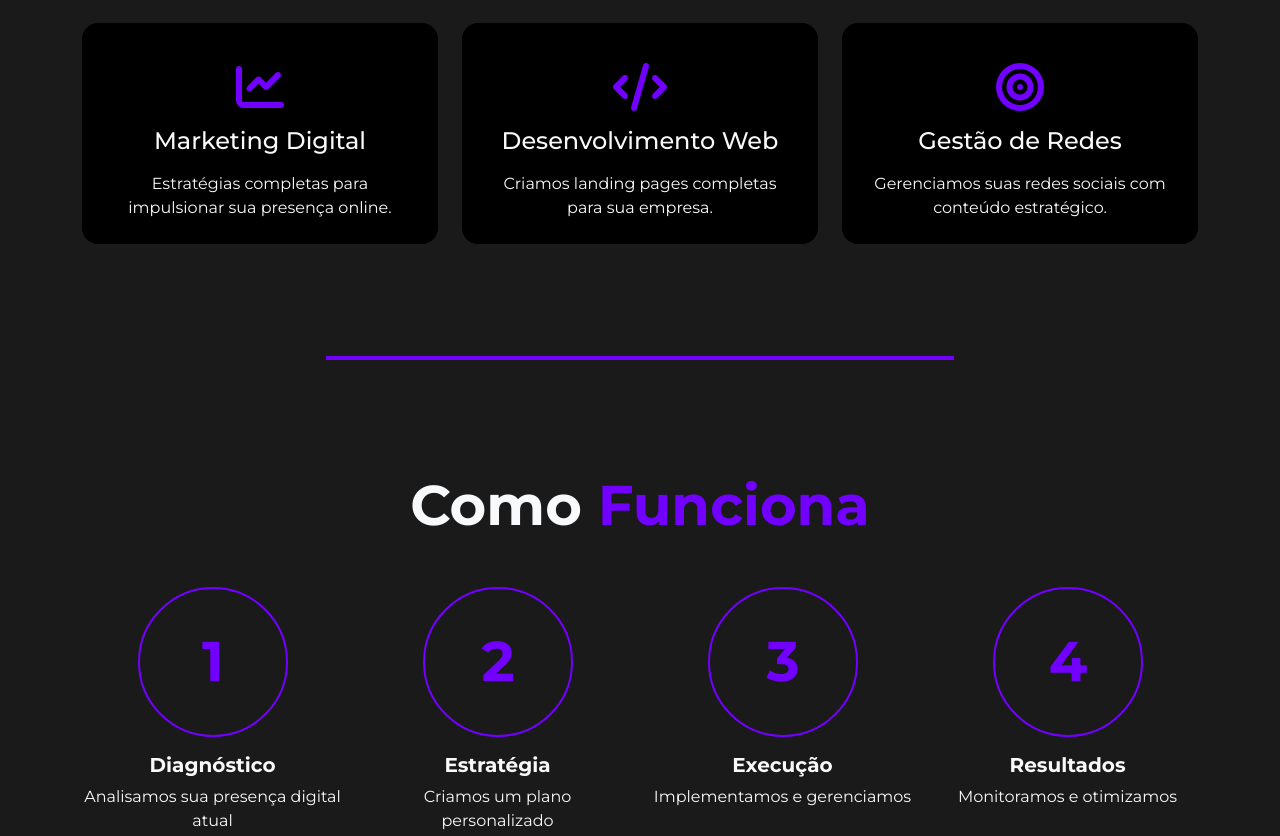
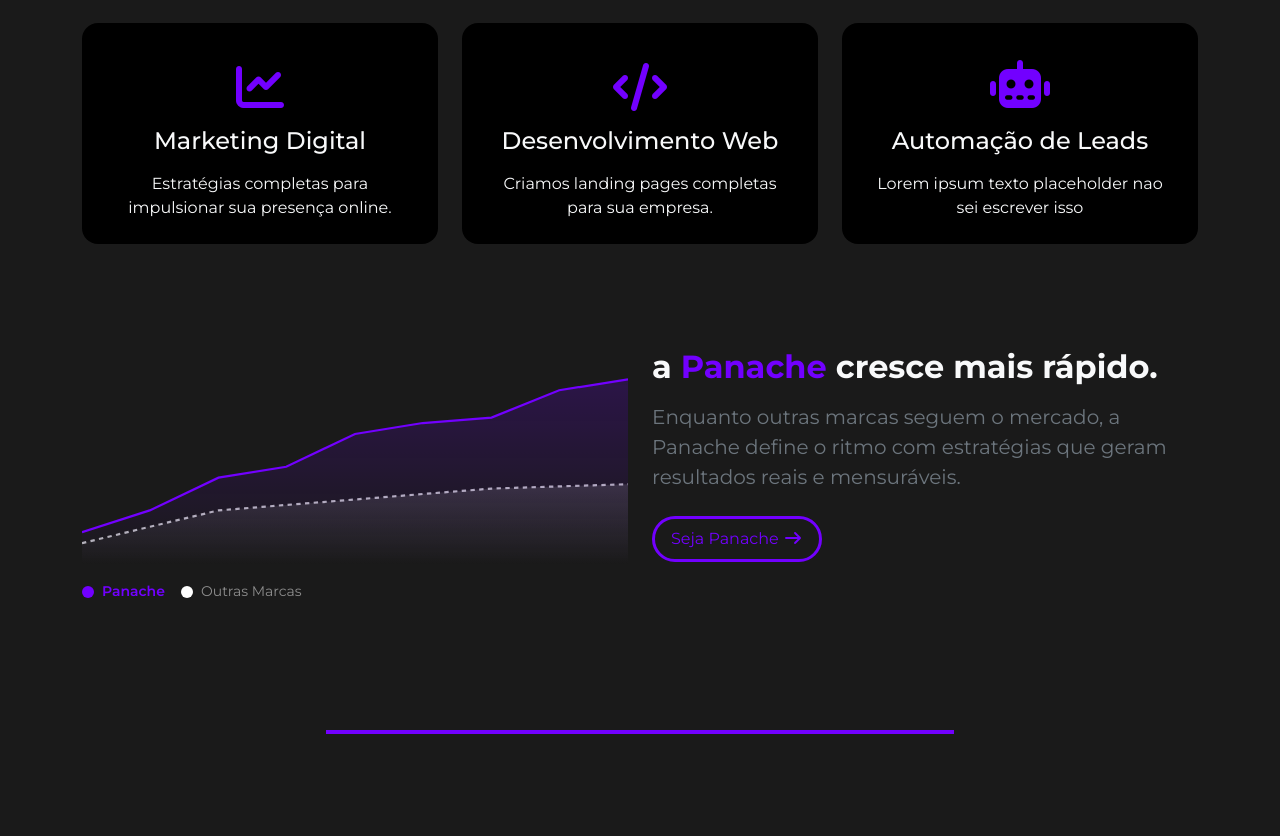
Before and after one commit to hvjustus/panache, a plain HTML site: page index.html in a window 1280 px wide. Shown: the part 940-1776 px from the top of the page. Drawn offline with nearby package versions, Linux system fonts and the light colour scheme.

Commit message:
graph added

```diff
--- a/assets/css/style.css
+++ b/assets/css/style.css
@@ -134,3 +134,19 @@ section {
     height: 0.875em;
     width: auto;
 }
+
+.chart-line {
+    stroke-width: 2;
+    fill: none;
+}
+
+.chart-area {
+    opacity: 0.8;
+}
+
+.legend-dot {
+    width: 12px;
+    height: 12px;
+    border-radius: 50%;
+    display: inline-block;
+}
--- a/index.html
+++ b/index.html
@@ -25,7 +25,7 @@
         rel="stylesheet">
 
     <!-- Hover.css -->
-    <link rel="stylesheet" href="./assets/css/hover-min.css" media="all">
+    <link rel="stylesheet" href="./assets/css/hover.min.css" media="all">
 
     <link rel="stylesheet" href="./assets/css/style.css">
     <script src="./assets/js/anim-on-scroll.js" defer></script>
@@ -56,7 +56,7 @@
     </header>
 
     <!-- hero -->
-    <section id="hero" class="align-items-center bg-grey container-fluid d-flex pnc-cover text-light vh-100">
+    <section id="hero" class="align-items-center container-fluid d-flex pnc-cover text-light vh-100">
         <div class="container">
             <div class="row">
                 <div class="col-lg-8">
@@ -108,16 +108,78 @@
                 <div class="col-12 col-lg-4 col-md-6 hvr-grow">
                     <div class="bg-black h-100 hvr-float p-4 rounded-4 scroll-animate text-center"
                         data-animation="animate__fadeInUp">
-                        <i class="fa-3x fa-bullseye fa-solid my-3 text-pnc"></i>
-                        <h3 class="h4 mb-3">Gestão de Redes</h3>
-                        <p class="mb-0">Gerenciamos suas redes sociais com conteúdo estratégico.</p>
+                        <i class="fa-3x fa-robot fa-solid my-3 text-pnc"></i>
+                        <h3 class="h4 mb-3">Automação de Leads</h3>
+                        <p class="mb-0">Lorem ipsum texto placeholder nao sei escrever isso</p>
                     </div>
                 </div>
             </div>
         </div>
     </section>
 
-    <div class="bg-grey container-fluid d-flex justify-content-center py-5">
+    <!-- grafico -->
+    <section id="graph" class="bg-grey container-fluid d-flex justify-content-center pb-5">
+        <div class="container">
+            <div class="row align-items-center">
+                <div class="col-12 col-lg-6 scroll-animate animate__animated animate__fadeInUp">
+                    <figure>
+                        <svg viewBox="0 0 500 250" class="w-100" preserveAspectRatio="none" role="img"
+                            aria-labelledby="chartTitle">
+                            <title id="chartTitle">Panache vs Outras Marcas</title>
+                            <defs>
+                                <linearGradient id="pncGradient" x1="0%" y1="0%" x2="0%" y2="100%">
+                                    <stop offset="0%" stop-color="var(--panache-purple)" stop-opacity="0.25" />
+                                    <stop offset="100%" stop-color="var(--panache-purple)" stop-opacity="0" />
+                                </linearGradient>
+                                <linearGradient id="otherGradient" x1="0%" y1="0%" x2="0%" y2="100%">
+                                    <stop offset="0%" stop-color="var(--panache-white)" stop-opacity="0.15" />
+                                    <stop offset="100%" stop-color="var(--panache-white)" stop-opacity="0" />
+                                </linearGradient>
+                            </defs>
+
+                            <path
+                                d="M0,230 L62,215 L125,200 L187,195 L250,190 L312,185 L375,180 L437,178 L500,176 L500,250 L0,250Z"
+                                fill="url(#otherGradient)" class="chart-area"></path>
+                            <path d="M0,230 L62,215 L125,200 L187,195 L250,190 L312,185 L375,180 L437,178 L500,176"
+                                stroke="var(--panache-white)" stroke-opacity="0.7" class="chart-line"
+                                stroke-dasharray="4 4"></path>
+                            <path
+                                d="M0,220 L62,200 L125,170 L187,160 L250,130 L312,120 L375,115 L437,90 L500,80 L500,250 L0,250Z"
+                                fill="url(#pncGradient)" class="chart-area"></path>
+                            <path d="M0,220 L62,200 L125,170 L187,160 L250,130 L312,120 L375,115 L437,90 L500,80"
+                                stroke="var(--panache-purple)" class="chart-line"></path>
+                        </svg>
+
+                        <figcaption class="mt-3 d-flex flex-wrap gap-3 text-secondary small">
+                            <div class="d-flex align-items-center gap-2 hvr-grow">
+                                <span class="legend-dot bg-pnc"></span>
+                                <span class="text-pnc fw-semibold">Panache</span>
+                            </div>
+                            <div class="d-flex align-items-center gap-2 hvr-grow text-white-50">
+                                <span class="legend-dot bg-white opacity-70"></span>
+                                <span>Outras Marcas</span>
+                            </div>
+                        </figcaption>
+                    </figure>
+                </div>
+
+                <div
+                    class="col-12 col-lg-6 text-start scroll-animate animate__animated animate__fadeInUp">
+                    <h2 class="fw-bold mb-3 text-light">a <span class="text-pnc">Panache </span>cresce mais rápido.</h2>
+                    <p class="mb-4 text-secondary fs-5">
+                        Enquanto outras marcas seguem o mercado, a Panache define o ritmo com estratégias que geram
+                        resultados reais e mensuráveis.
+                    </p>
+                    <a href="#contact"
+                        class="animate__animated animate__fadeInUp hvr-icon-forward p-2 pnc-outline px-3 rounded-pill text-decoration-none text-pnc">
+                        Seja Panache <i class="fa-solid fa-arrow-right hvr-icon"></i>
+                    </a>
+                </div>
+            </div>
+        </div>
+    </section>
+
+    <div class="bg-grey container-fluid d-flex justify-content-center py-3 py-md-5">
         <hr class="animate__animated animate__fadeInUp border-2 pnc-outline w-50">
     </div>
 
```
Also changed, not shown: assets/css/hover.min.css (renamed from assets/css/hover-min.css).
